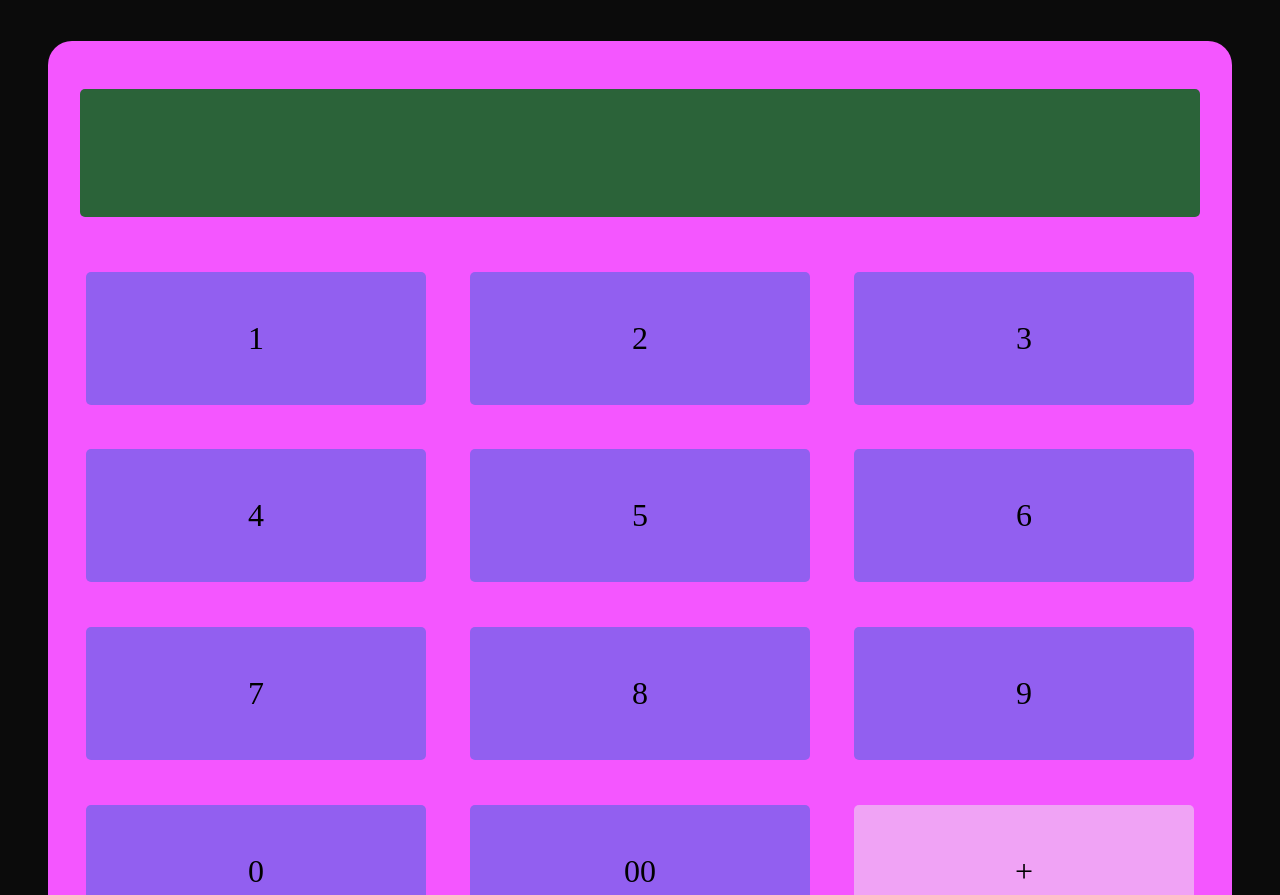
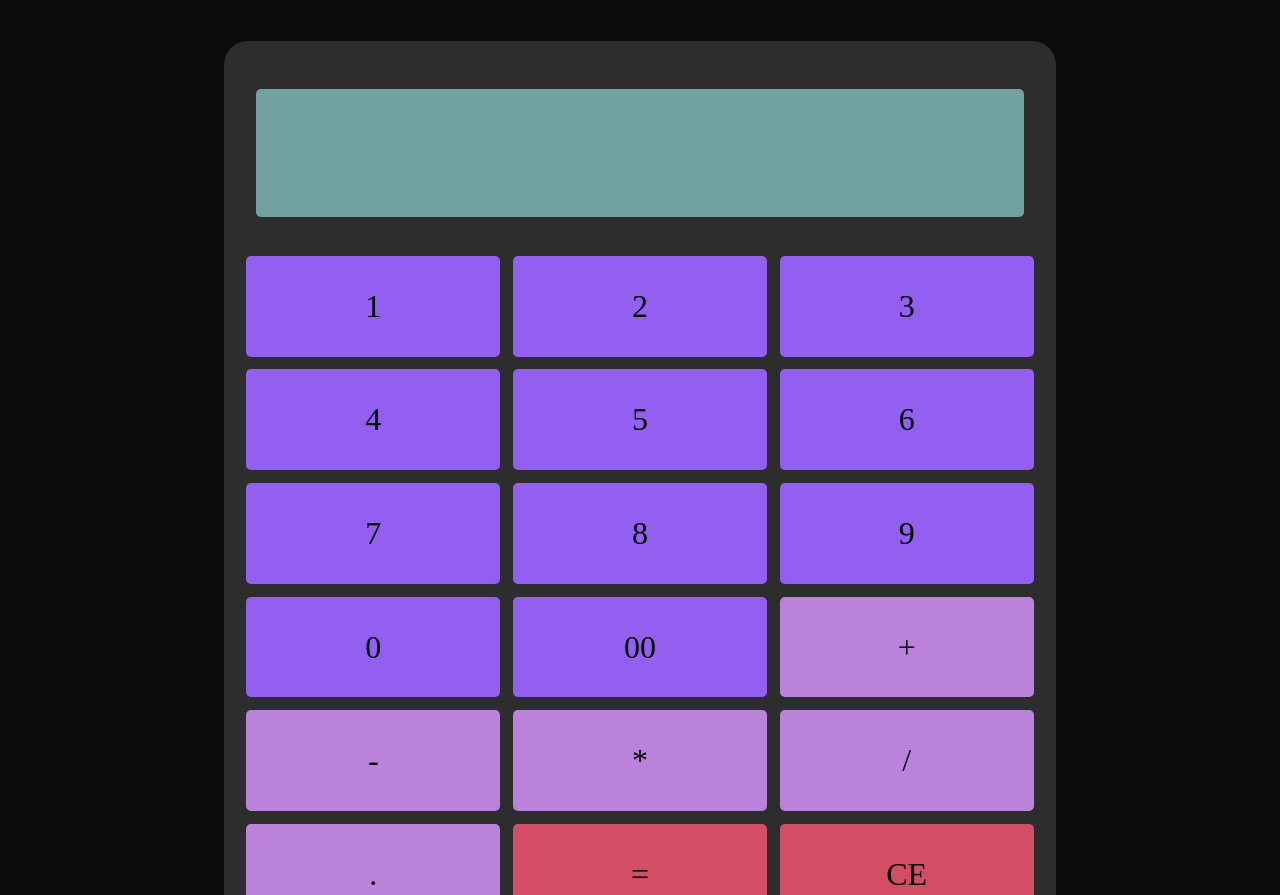
Before and after one commit to Amezande/JS-forWeb, a plain HTML site: page index.html in a window 1280 px wide. Shown: the part 57-952 px from the top of the page. Drawn offline with nearby package versions, Linux system fonts and the light colour scheme; a web font is replaced by a local one.

Commit message:
Update estilos.css
Update pantalla

```diff
--- a/estilos.css
+++ b/estilos.css
@@ -10,9 +10,10 @@
     --verde1: #a3fda1;
     --blanco:#d1d1d1;
     --blanco1:#ffffff;
-    --rosita: #f0a3f5;
-    --rosita1: #f456ff;
-    --pantalla: #2b6339;
+    --rosita: #bb82da;
+    --rosita1: #4F2B4C;
+    /*--pantalla: #406862; */
+    --pantalla: #71a1a0;
 
 }
 
@@ -105,11 +106,13 @@ a{
   padding: 1rem;
   border-radius: 1.5rem;
   align-items: center;
+  max-width: 800px;
 
 
-  @media (min-width: 1250px) {
-    background-color: var(--rosita1);
-    max-width: 1250px;
+  @media (min-width: 800px) {
+
+    /*align-items: center;*/
+    margin: 3rem auto; /*Centrar la calculadora*/
 
     /*Pantalla completa*/
 
@@ -132,8 +135,8 @@ a{
 /*Botones de operaciones*/
 .buttons{
   font-size: 2rem;
-  margin: 1.4rem;
-  padding: 3rem;
+  margin: .4rem;
+  padding: 2rem;
   /*padding: 0rem, 1rem, 0rem, 1rem;*/
   border-radius: 5px;
   background-color: var(--rosita);
@@ -153,8 +156,8 @@ a{
 /*boton igual*/
 .buttons-i{
   font-size: 2rem;
-  margin: 1.4rem;
-  padding: 3rem;
+  margin: .4rem;
+  padding: 2rem;
   /*padding: 0rem, 1rem, 0rem, 1rem;*/
   border-radius: 5px;
   background-color: var(--secundario);
@@ -170,8 +173,8 @@ a{
 /*botones de numeros*/
 .buttons-n{
   font-size: 2rem;
-  margin: 1.4rem;
-  padding: 3rem;
+  margin: .4rem;
+  padding: 2rem;
   /*padding: 0rem, 1rem, 0rem, 1rem;*/
   border-radius: 5px;
   background-color: var(--base);
@@ -193,8 +196,8 @@ a{
 /*.......................................*/
 .containerForm{
   display: flex;
-  padding-left: 2rem;
-  padding-bottom: 2rem;
+  padding-left: 1rem;
+  padding-bottom: 1rem;
 
 }
 .formulario{
```
